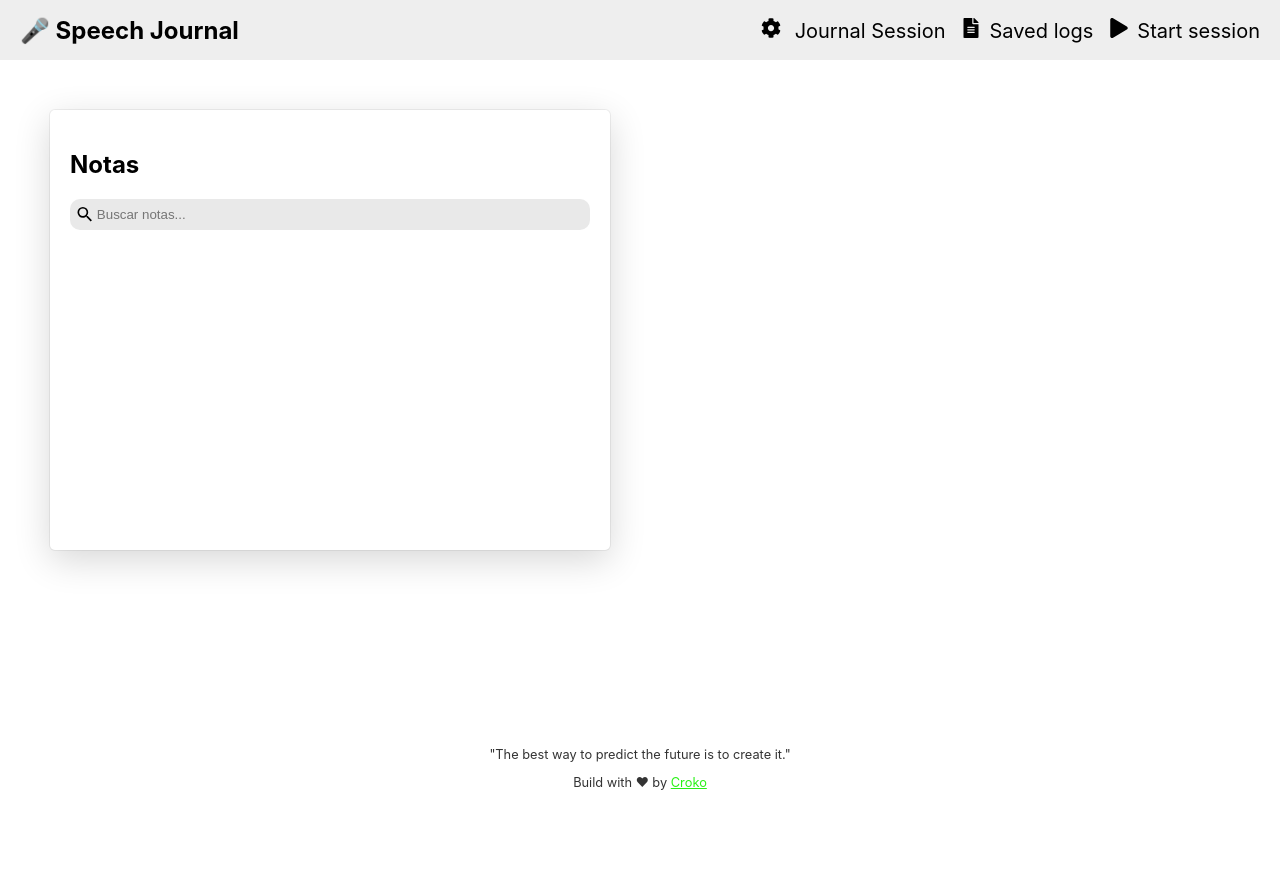
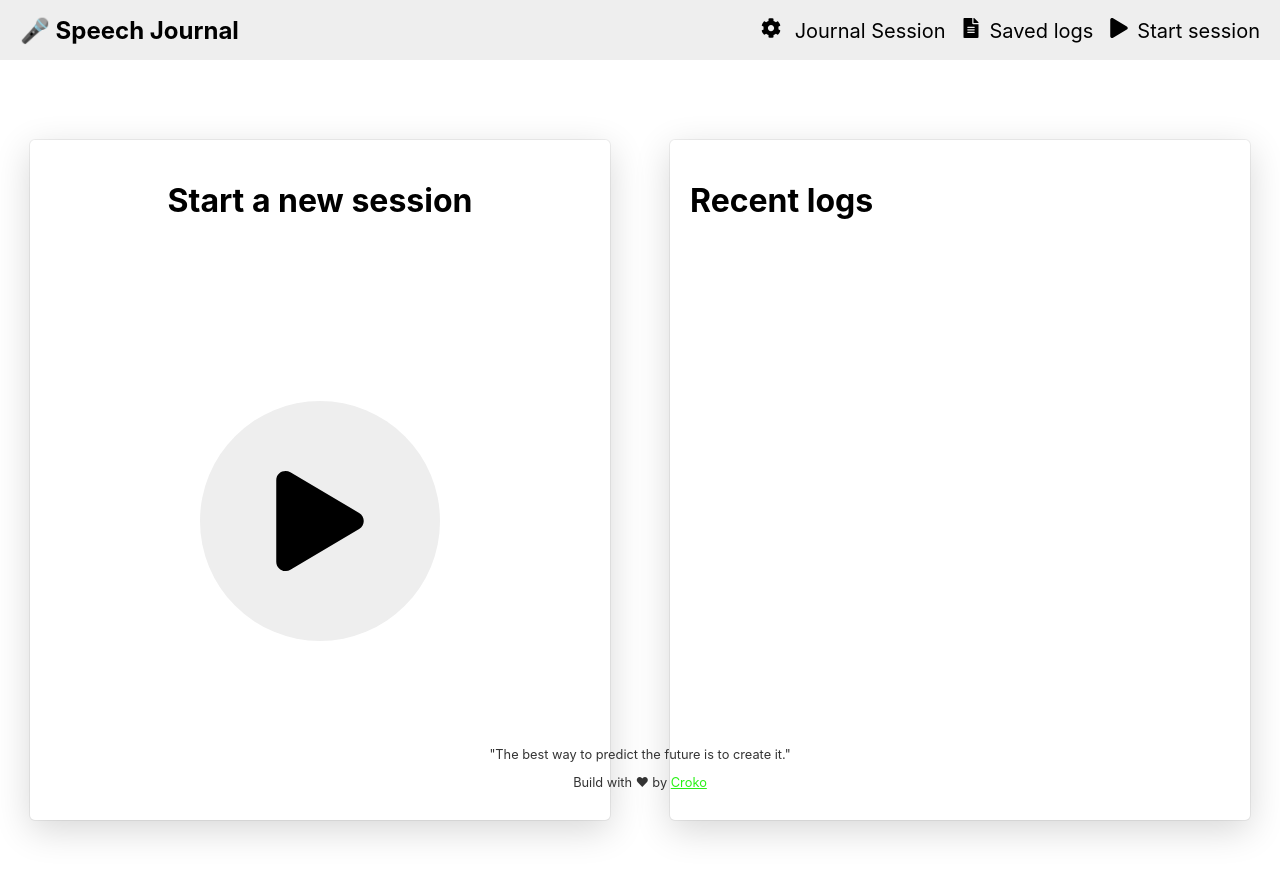
Before and after one commit to croko22/speech-journal, a React (Vite) app: page / in a window 1280 px wide. Shown: the top 878 px of the page. Before the commit the page ends 800 px from the top, so only its background shows below. Built offline with nearby package versions, Linux system fonts and the light colour scheme.

Commit message:
Home section (Start a new section and Recent logs)

```diff
--- a/src/pages/Home.jsx
+++ b/src/pages/Home.jsx
@@ -1,71 +1,41 @@
 import React, { useState, useEffect } from "react";
+import { FaPlay } from "react-icons/fa";
 import { v4 } from "uuid";
 import "./Home.scss";
-import GrabarNota from "../components/GrabarNota";
-import Notas from "../components/Notas";
 
 //*Estructura de Nota
 const nota = { title: "", text: "" };
 function Home() {
-  const [savedNotes, setSavedNotes] = useState(
-    JSON.parse(localStorage.getItem("notas")) || []
+  const [savedLogs, setSavedLogs] = useState(
+    JSON.parse(localStorage.getItem("Logs")) || []
   );
-  const [note, setNote] = useState(nota);
-  const [isEditing, setIsEditing] = useState(false);
-  //?Handle speech input
-  const [isListening, setIsListening] = useState(false);
-
-  useEffect(() => {
-    localStorage.setItem("notas", JSON.stringify(savedNotes));
-  }, [savedNotes]);
-
-  // Gestion de las notas
-  const handleSaveNote = () => {
-    if (isEditing) {
-      const newNotes = savedNotes.filter((nota) => nota.id !== note.id);
-      const tmpNotas = [...newNotes, note];
-      setSavedNotes(tmpNotas);
-      setIsEditing(false);
-    } else {
-      const date = new Date();
-      let tmpNota = { ...note, id: v4(), date: date.toLocaleDateString() };
-      const tmpNotas = [...savedNotes, tmpNota];
-      setSavedNotes(tmpNotas);
-    }
-    setNote(nota);
-  };
-
-  const deleteNote = (id) => {
-    const newNotes = savedNotes.filter((note) => note.id !== id);
-    setSavedNotes(newNotes);
-  };
-
-  const editNote = (id) => {
-    const date = new Date();
-    const noteToEdit = savedNotes.filter((note) => note.id == id)[0];
-    setNote({
-      title: noteToEdit.title,
-      text: noteToEdit.text,
-      id: noteToEdit.id,
-      date: date.toLocaleDateString(),
-    });
-    setIsEditing(true);
-  };
 
   return (
     <div className="container">
-      {/* <GrabarNota
-        note={note}
-        setNote={setNote}
-        handleSaveNote={handleSaveNote}
-        isListening={isListening}
-        setIsListening={setIsListening}
-      /> */}
-      <Notas
-        savedNotes={savedNotes}
-        handleDeleteNote={deleteNote}
-        handleEditNote={editNote}
-      />
+      {/*//?Start a session*/}
+      <div className="box start-session-container">
+        <h1>Start a new session</h1>
+        <a href="/in-session" className="start-session">
+          <FaPlay className="play-icon" />
+        </a>
+      </div>
+      {/*//?Recent logs*/}
+      <div className="box recent-logs-container">
+        <h1>Recent logs</h1>
+        <div className="logs">
+          {savedLogs.reverse().map((log, index) => (
+            <div className="log" key={index}>
+              <p className="date">{log.date}</p>
+              {log.QAs.map((qa, index) => (
+                <div key={index}>
+                  <h5>{qa.question}</h5>
+                  <p>{qa.text}</p>
+                </div>
+              ))}
+            </div>
+          ))}
+        </div>
+      </div>
     </div>
   );
 }
--- a/src/pages/Home.scss
+++ b/src/pages/Home.scss
@@ -1,19 +1,22 @@
 body {
   margin: 0;
-	font-family: -apple-system, BlinkMacSystemFont, 'Segoe UI', 'Roboto', 'Oxygen',
-    'Ubuntu', 'Cantarell', 'Fira Sans', 'Droid Sans', 'Helvetica Neue',
+  font-family: -apple-system, BlinkMacSystemFont, "Segoe UI", "Roboto", "Oxygen",
+    "Ubuntu", "Cantarell", "Fira Sans", "Droid Sans", "Helvetica Neue",
     sans-serif;
 }
 .container {
-	margin: 20px;
+  margin: 5rem 0;
   display: grid;
   grid-template-columns: 1fr 1fr;
+  @media screen and (max-width: 768px) {
+	grid-template-columns: 1fr;
   }
-// TODO: Reutilizar esto en el menu principal
+}
 .box {
-	box-shadow: rgba(0, 0, 0, 0.16) 0px 10px 36px 0px, rgba(0, 0, 0, 0.06) 0px 0px 0px 1px;
-	min-height: 25rem;
-	margin: 30px;
+  box-shadow: rgba(0, 0, 0, 0.16) 0px 10px 36px 0px,
+    rgba(0, 0, 0, 0.06) 0px 0px 0px 1px;
+  min-height: 40rem;
+  margin: auto 30px;
   padding: 20px;
   border-radius: 5px;
 }
@@ -44,8 +47,48 @@ button {
   margin: 10px 0;
   min-height: 150px;
 }
-.scrollable-div {
+
+.start-session-container {
+	  display: flex;
+	  align-items: center;
+	  flex-direction: column;
+  .start-session {
+    display: flex;
+    align-items: center;
+    margin: auto;
+    padding: 20px;
+    width: 200px;
+    height: 200px;
+    border-radius: 50%;
+	background-color: #eee;
+    .play-icon {
+      width: 100px;
+      height: 100px;
+      margin: 0 auto;
+      color: #000;
+		:hover {
+			color: #aaa;
+		}
+	}
+  }
+}
+.recent-logs-container{
   height: 150px;
   overflow: auto;
   padding: 20px;
+	@media screen and (max-width: 768px) {
+		display: none
 	}
+  .log{
+    display: flex;
+    align-items: center;
+    justify-content: space-between;
+    margin: 10px 0;
+    padding: 10px;
+    border-radius: 5px;
+    background-color: #eee;
+    .log-date{
+      font-size: 0.8em;
+    }
+  }
+}
```
Lines whose indentation alone changed are shown as unchanged.
